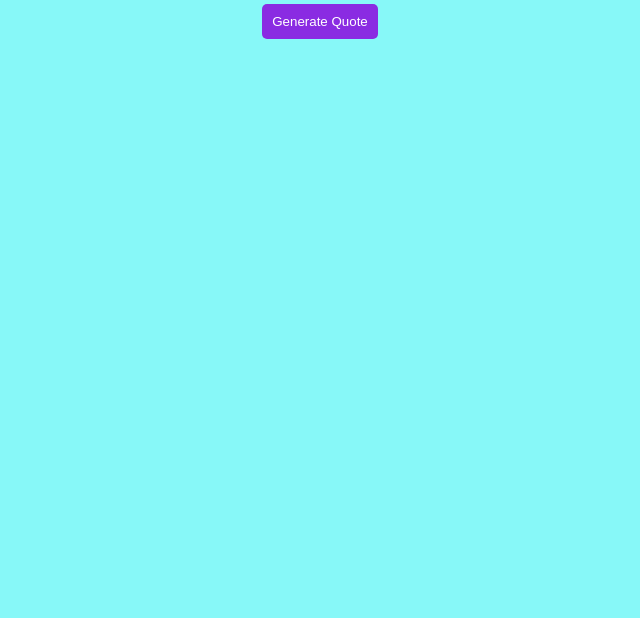
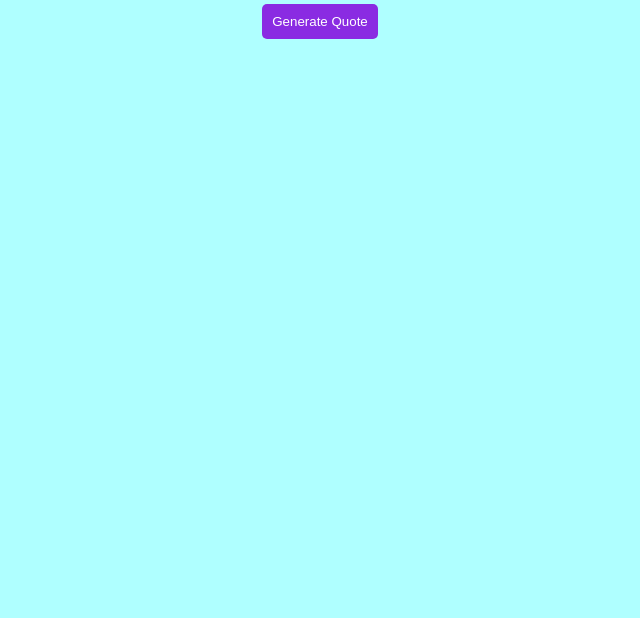
Before and after one commit to FarhanaK22/RandomQuote, a plain HTML site: page index.html in a window 1280 px wide. Shown: the part 182-800 px from the top of the page, without its empty margins (320-960 px from the left). Drawn offline with Linux system fonts and the light colour scheme.

Commit message:
Update style.css

```diff
--- a/style.css
+++ b/style.css
@@ -8,7 +8,7 @@ body{
     width: 100vw;
     text-align: center;
     font-family: cursive;
-    background-color: rgb(135, 248, 248);
+    background-color: rgba(173, 255, 255, 0.973);
 }
 
 h1{
```
